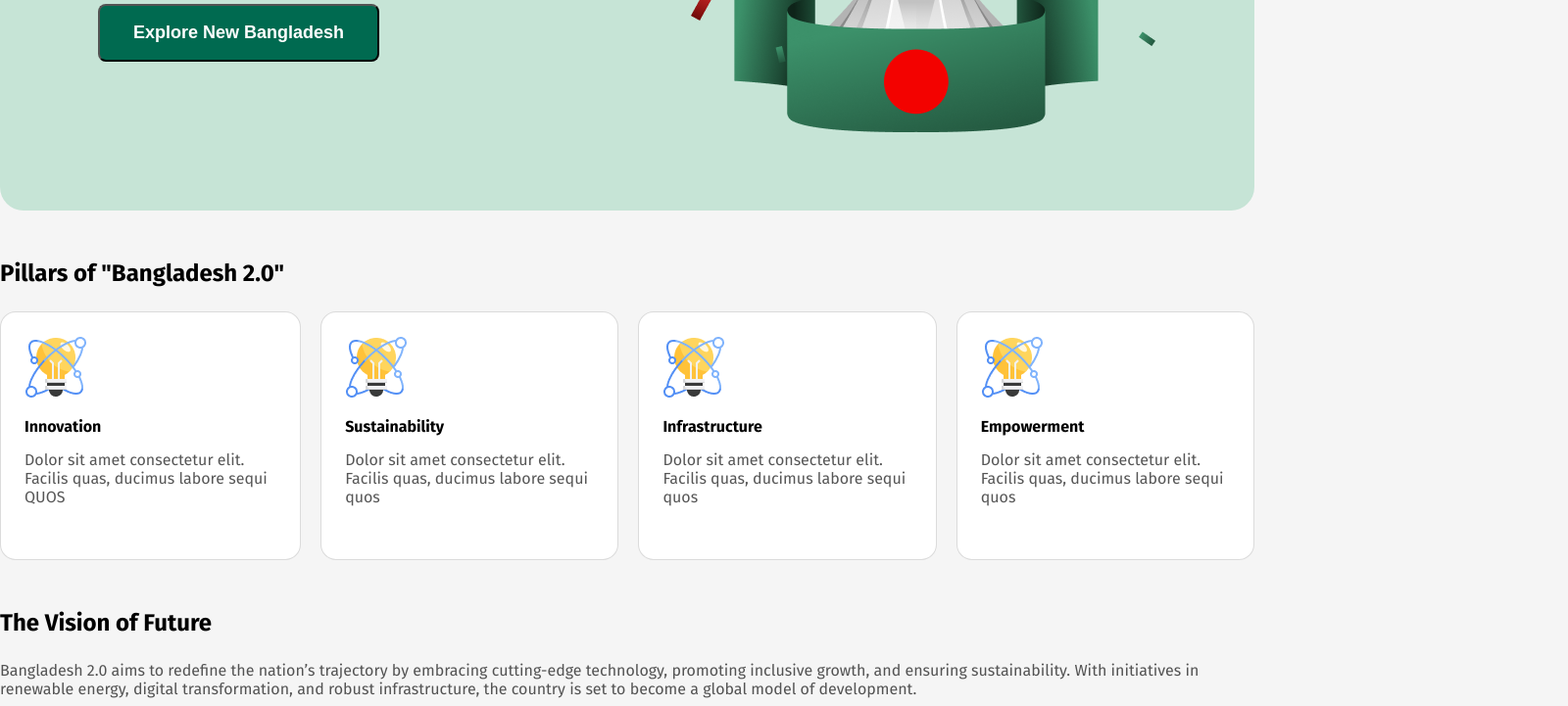
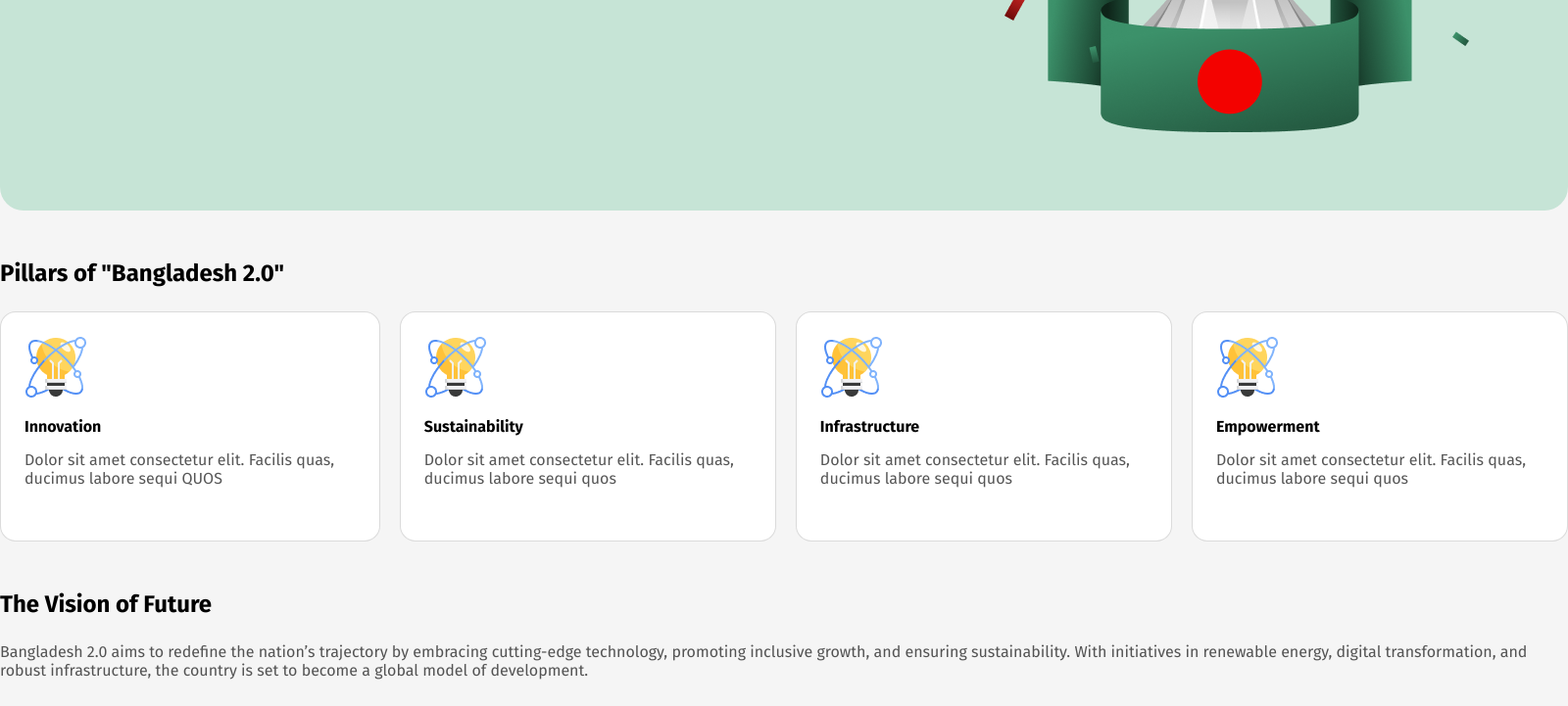
Before and after one commit to mukhlechur26h/assignment1, a plain HTML site: page index.html in a window 1280 px wide. Shown: the part 440-1161 px from the top of the page at 98% size, 1600 px wide, since content can reach past the window. Drawn offline with Linux system fonts and the light colour scheme.

Commit message:
first commit

```diff
--- a/style/style.css
+++ b/style/style.css
@@ -11,7 +11,7 @@
 body {
     margin-left: auto;
     margin-right: auto;
-    width: 100%;
+    width: 1600px;
     height: auto;
     background: rgb(245, 245, 245);
 }
```
